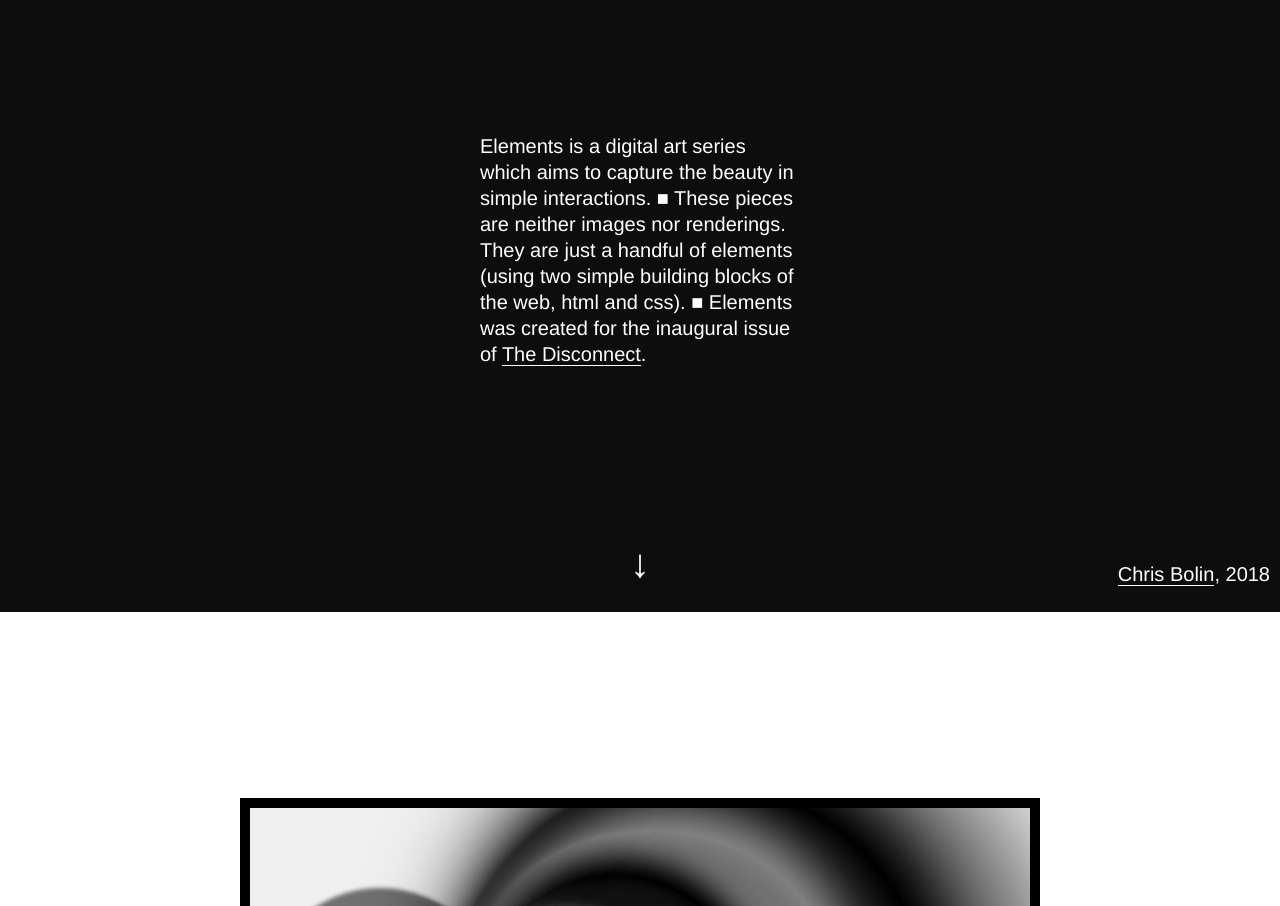
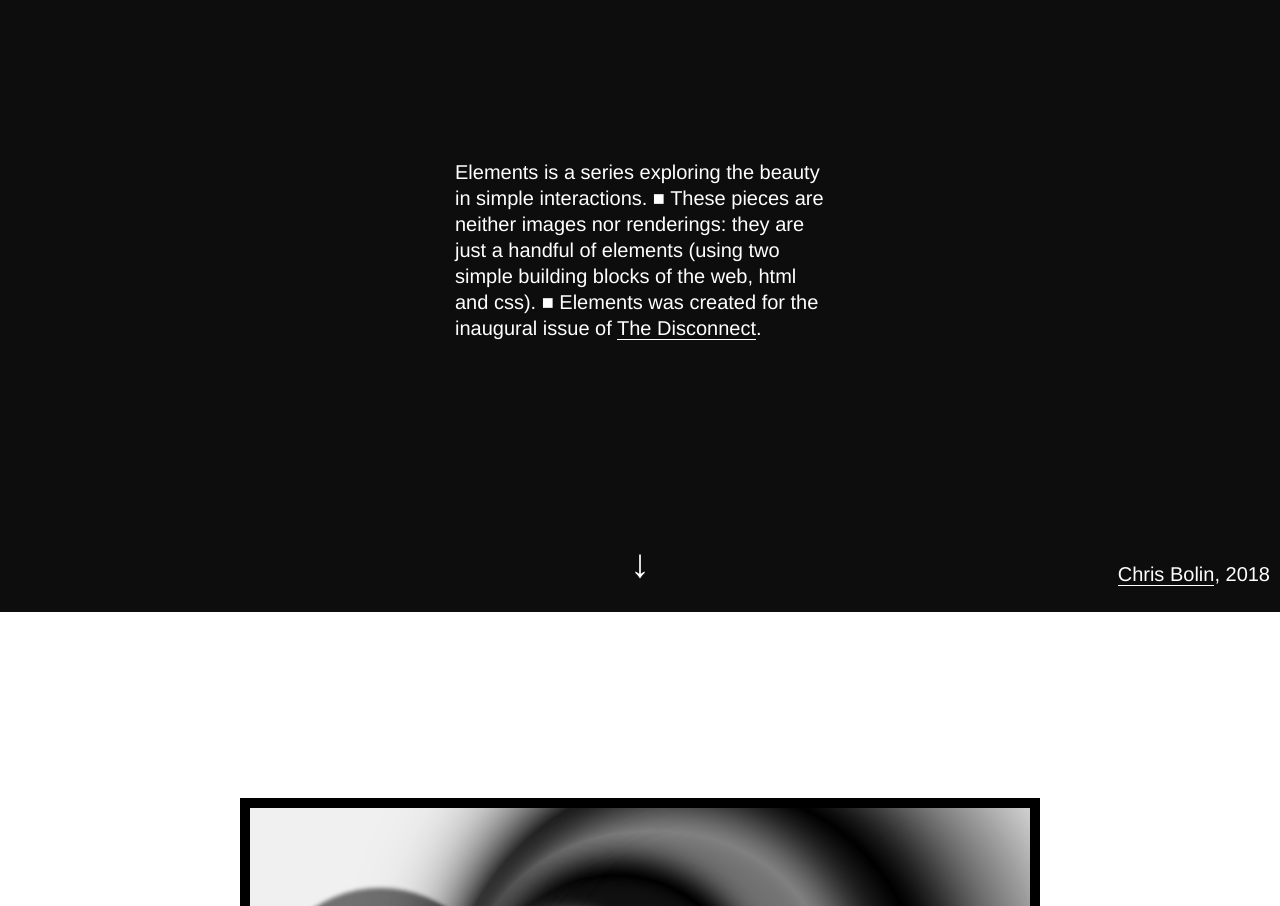
Before and after one commit to chrisbolin/elements, a React (Create React App) app: page / in a window 1280 px wide. Shown: the part 1020-1926 px from the top of the page. Built offline with nearby package versions, Linux system fonts and the light colour scheme.

Commit message:
copy change

```diff
--- a/public/index.html
+++ b/public/index.html
@@ -7,7 +7,7 @@
     <meta property="og:url" content="https://chris.bolin.co/elements/">
     <meta property="og:type" content="article">
     <meta property="og:title" content="Elements">
-    <meta property="og:description" content="a digital art series">
+    <meta property="og:description" content="a visual series">
     <meta property="og:image" content="https://chris.bolin.co/elements/preview.png">
     <link rel="shortcut icon" href="./favicon.ico">
     <title>Elements | Chris Bolin</title>
--- a/src/Cover.js
+++ b/src/Cover.js
@@ -11,11 +11,11 @@ const Cover = () => (
     <div className="contents">
       <div className="title">elements</div>
       <div className="text body">
-        Elements is a digital art series which aims to capture the beauty in
-        simple interactions. ■ These pieces are neither images nor renderings.
-        They are just a handful of elements (using two simple building blocks of
-        the web, html and css). ■ Elements was created for the inaugural issue
-        of <Link href="https://thedisconnect.co/one/">The Disconnect</Link>.
+        Elements is a series exploring the beauty in simple interactions. ■
+        These pieces are neither images nor renderings: they are just a handful
+        of elements (using two simple building blocks of the web, html and css).
+        ■ Elements was created for the inaugural issue of{" "}
+        <Link href="https://thedisconnect.co/one/">The Disconnect</Link>.
       </div>
       <div className="text footnote">
         <Link href="https://chris.bolin.co">Chris Bolin</Link>, 2018
--- a/src/index.css
+++ b/src/index.css
@@ -100,7 +100,7 @@ body {
 }
 
 .cover .text.body {
-  max-width: 320px;
+  max-width: 370px;
   margin: auto;
   line-height: 1.3;
 }
```
